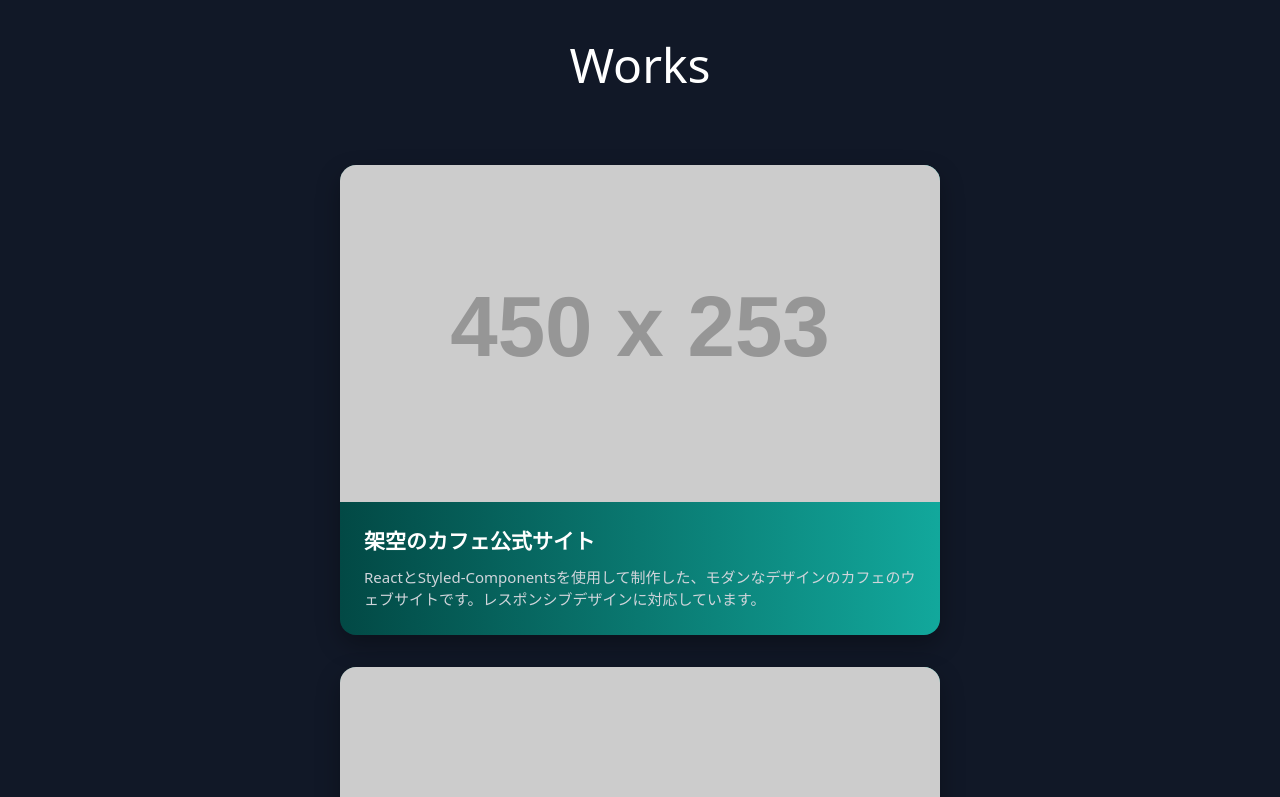
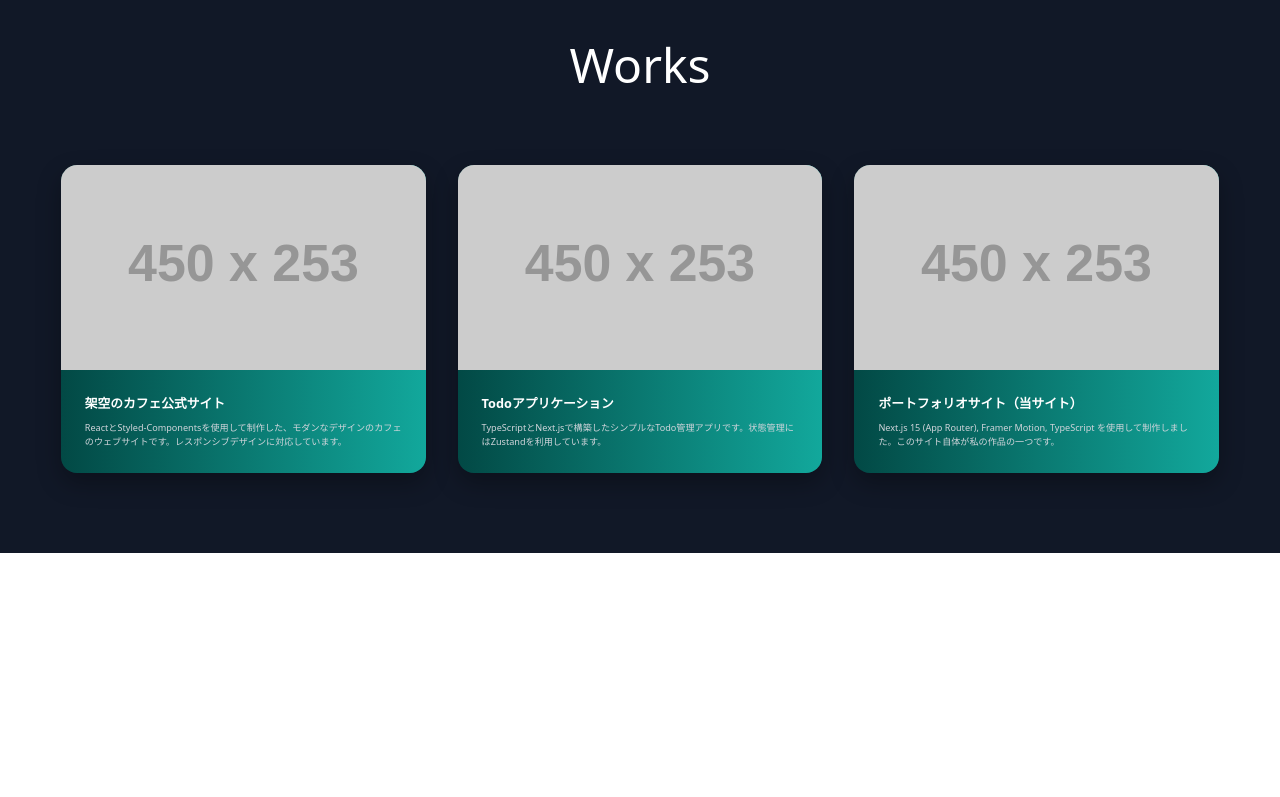
Before and after one commit to nakatashingo/nakata-portfolio, a Next.js app in the folder app/: page / in a window 1280 px wide. Shown: the part 1856-2653 px from the top of the page. After the commit the page ends 2409 px from the top, so only its background shows below. Built offline with nearby package versions, Linux system fonts and the light colour scheme.

Commit message:
worksのカードの大きさを調整

```diff
--- a/app/app/globals.css
+++ b/app/app/globals.css
@@ -69,7 +69,7 @@ body {
   border-radius: 16px;
   padding: 2cqw;
 
-  /* カードの横幅を柔軟に調整 (最小350px, 基本30%, 最大450px) */
+  /* カードの横幅を柔軟に調整 (最小350px, 基本60%, 最大600px) */
   width: clamp(350px, 60%, 600px);
 
   aspect-ratio: 16 / 9;
@@ -185,3 +185,8 @@ body {
   width: 12cqw;
   height: 12cqw;
 }
+
+/* ▼▼▼ Worksカードのサイズを元のサイズに戻すための上書きスタイル ▼▼▼ */
+#works .portfolio-card {
+  width: clamp(350px, 30%, 450px);
+}
```
